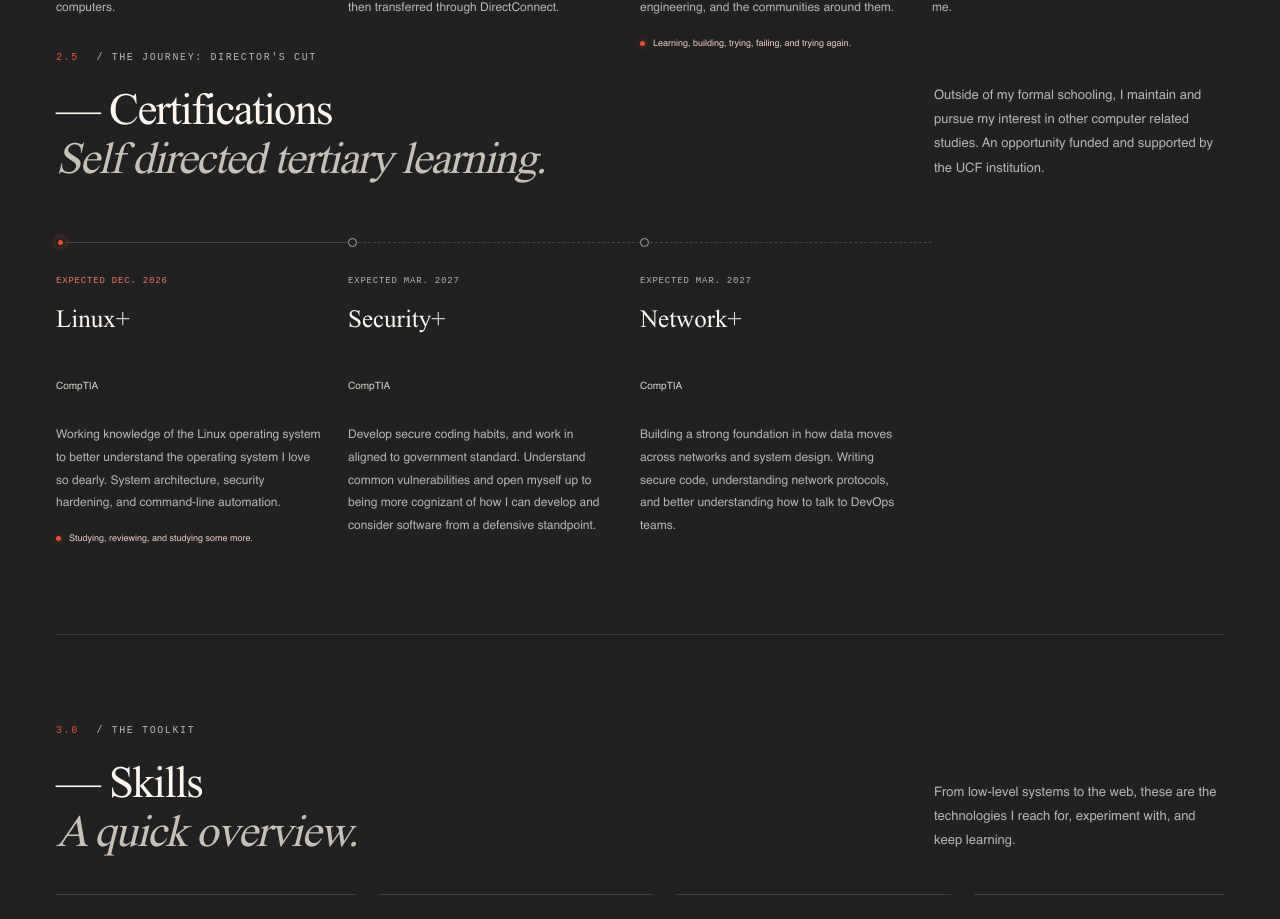
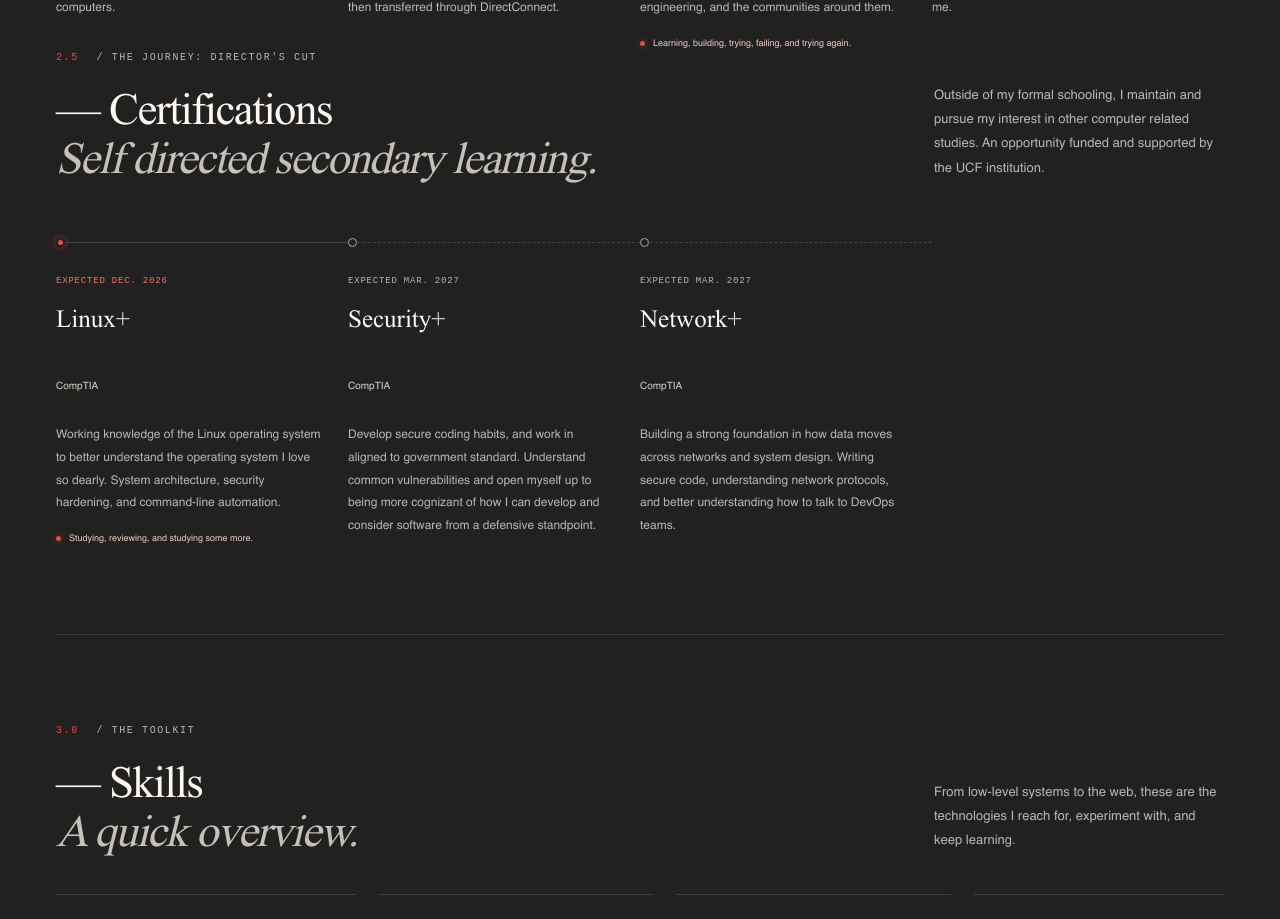
Before and after one commit to rydal05/portfolio-site, a React (Vite) app: page / in a window 1280 px wide. Shown: the part 3117-4036 px from the top of the page. Built offline with nearby package versions, Linux system fonts and the light colour scheme.

Commit message:
certifs tertiary -> secondary

```diff
--- a/src/sections/prof/education.jsx
+++ b/src/sections/prof/education.jsx
@@ -94,7 +94,7 @@ export default function Education() {
 					number="2.5"
 					label="The journey: Director's Cut"
 					title="Certifications"
-					accent="Self directed tertiary learning."
+					accent="Self directed secondary learning."
 				>
 					Outside of my formal schooling, I maintain and pursue my
 					interest in other computer related studies. An opportunity
```
